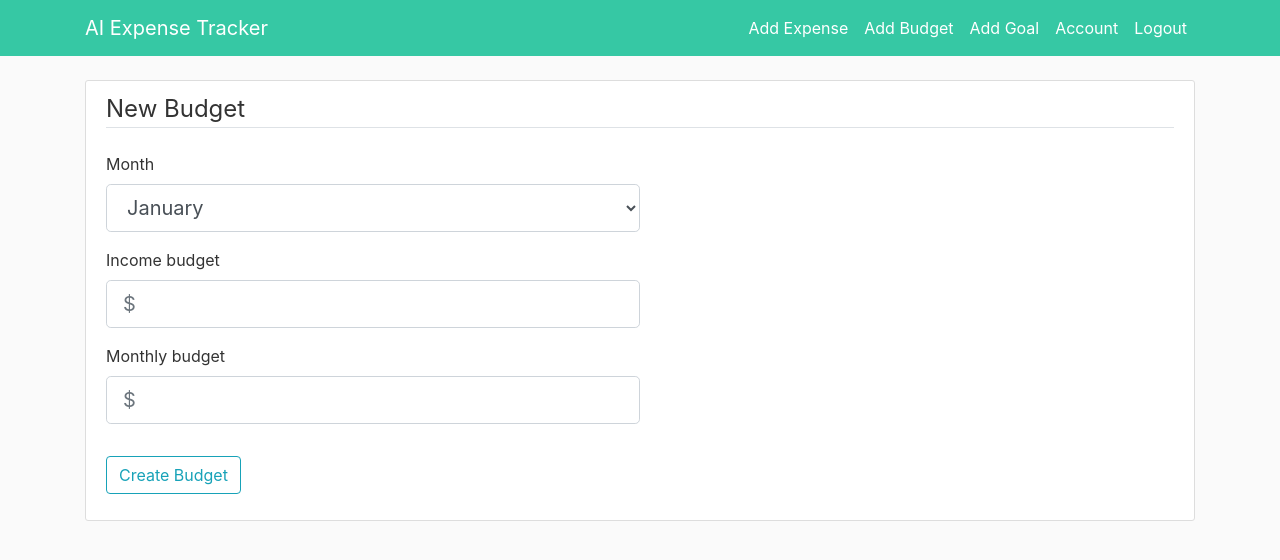
After one commit to tnguyen606-cs/AI-ExpenseApp, a Flask app: page /budgets/add in a window 1280 px wide. The commit adds this page. Shown: the top 560 px of the page. Run offline with Flask 3, Linux system fonts and the light colour scheme; a user stored in the database is signed in; some libraries are stand-ins or nearby versions.

Commit message:
Create budget tab in nav_bar

```diff
--- a/app/__init__.py
+++ b/app/__init__.py
@@ -37,9 +37,11 @@ def create_app(config_class=Config):
     from app.expenses.routes import expenses
     from app.main.routes import head
     from app.goals.routes import goals
+    from app.budgets.routes import budgets
     app.register_blueprint(users)
     app.register_blueprint(expenses)
     app.register_blueprint(head)
     app.register_blueprint(goals)
+    app.register_blueprint(budgets)
 
     return app
--- /dev/null
+++ b/app/budgets/forms.py
@@ -0,0 +1,17 @@
+from flask_wtf import FlaskForm
+from wtforms import SubmitField, IntegerField, SelectField
+from wtforms.validators import DataRequired, ValidationError
+from app.models import Budget
+
+
+class BudgetForm(FlaskForm):
+    month = SelectField("Month", choices=["January", "February", "March", "April", "May", "June", "July", "August", "September", "October", "November", "December"],
+                        validators=[DataRequired()])
+    income = IntegerField('Income budget', validators=[DataRequired()])
+    budget = IntegerField('Monthly budget', validators=[DataRequired()])
+    submit = SubmitField('Create Budget')
+
+    def validate_month(self, month):
+        if Budget.query.filter_by(month=month.data).first():
+            raise ValidationError(
+                "Please enter different month or go back to update the existing monthly budget!")
--- /dev/null
+++ b/app/budgets/routes.py
@@ -0,0 +1,31 @@
+from flask import render_template, url_for, flash, redirect, Blueprint
+from flask_login import current_user, login_required
+from app import db
+from datetime import datetime
+from app.budgets.forms import BudgetForm
+from app.models import Budget
+
+budgets = Blueprint('budgets', __name__)
+
+
+@budgets.route("/budgets/add", methods=['GET', 'POST'])
+@login_required
+def new_budget():
+    form = BudgetForm()
+    today_date = datetime.now()
+    if form.validate_on_submit():
+        income = form.income.data
+        budget = form.budget.data
+        if income > budget:
+            new_budget = Budget(month=form.month.data,
+                                income=form.income.data,
+                                budget=budget,
+                                user=current_user, date_posted=today_date)
+            db.session.add(new_budget)
+            db.session.commit()
+            flash('Your New Budget has been created!', 'success')
+            return redirect(url_for('head.home'))
+        else:
+            flash(
+                'Please enter the income higher than your budget', 'danger')
+    return render_template('create_budget.html', title='New Budget', form=form, legend='New Budget')
--- /dev/null
+++ b/app/templates/create_budget.html
@@ -0,0 +1,52 @@
+{% extends "layout.html" %}
+{% block content %}
+<div class="content-section">
+    <form method="POST" action="">
+        {{ form.hidden_tag() }}
+        <fieldset class="form-group">
+            <legend class="border-bottom mb-4">{{ legend }}</legend>
+            <div class="form-group">
+                {{ form.month.label(class="form-control-label") }}
+                {% if form.month.errors %}
+                    <div class="invalid-feedback">
+                        {% for error in form.month.errors %}
+                            <span style="color:red">{{ error }}</span>
+                        {% endfor %}
+                    </div>
+                {% else %}
+                    {{ form.month(class="form-control form-control-lg col-6") }}
+                {% endif %}
+            </div>
+            <div class="form-group">
+                {{ form.income.label }}
+                {% if form.income.errors %}
+                    {{ form.income(class="form-control form-control-lg col-6 is-invalid") }}
+                    <div class="invalid-feedback">
+                        {% for error in form.income.errors %}
+                            <span style="color:red">{{ error }}</span>
+                        {% endfor %}
+                    </div>
+                {% else %}
+                    {{ form.income(class="form-control form-control-lg col-6", placeholder="$") }}
+                {% endif %}
+            </div>
+            <div class="form-group">
+                {{ form.budget.label }}
+                {% if form.budget.errors %}
+                    {{ form.budget(class="form-control form-control-lg col-6 is-invalid") }}
+                    <div class="invalid-feedback">
+                        {% for error in form.budget.errors %}
+                            <span style="color:red">{{ error }}</span>
+                        {% endfor %}
+                    </div>
+                {% else %}
+                    {{ form.budget(class="form-control form-control-lg col-6", placeholder="$") }}
+                {% endif %}
+            </div>
+        </fieldset>
+        <div class="form-group">
+            {{ form.submit(class="btn btn-outline-info") }}
+        </div>
+    </form>
+</div>
+{% endblock content %}
--- a/app/templates/create_goal.html
+++ b/app/templates/create_goal.html
@@ -39,7 +39,7 @@
                         {% endfor %}
                     </div>
                 {% else %}
-                    {{ form.amount(class="form-control form-control-lg col-4", placeholder="$") }}
+                    {{ form.amount(class="form-control form-control-lg col-6", placeholder="$") }}
                 {% endif %}
             </div>
             <div class="form-group">
--- a/app/templates/layout.html
+++ b/app/templates/layout.html
@@ -35,6 +35,7 @@
                         <div class="navbar-nav ml-auto">
                             {% if current_user.is_authenticated %}
                                 <a class="nav-item nav-link" href="{{ url_for('expenses.new_expense') }}">Add Expense</a>
+                                <a class="nav-item nav-link" href="{{ url_for('budgets.new_budget') }}">Add Budget</a>
                                 <a class="nav-item nav-link" href="{{ url_for('goals.new_goal') }}">Add Goal</a>
                                 <a class="nav-item nav-link" href="{{ url_for('users.account') }}">Account</a>
                                 <a class="nav-item nav-link" href="{{ url_for('users.logout') }}">Logout</a>
```
Also changed, not shown: app/models.py (+17 -2 lines), app/templates/create_expense.html (+9 -9 lines), README.md, app/budgets/__init__.py (deleted), app/budgets/utils.py (added), instance/user_info.db.
